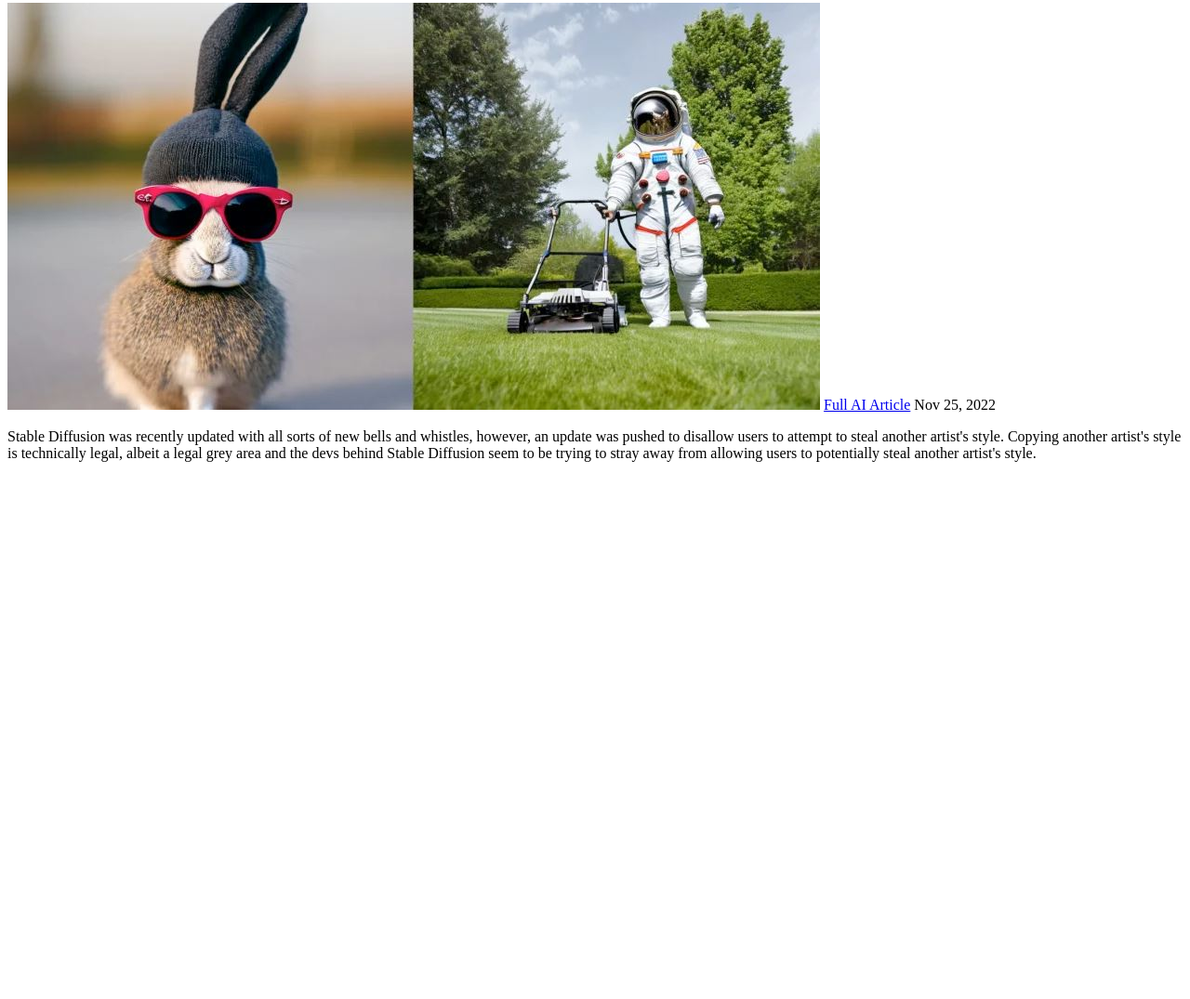
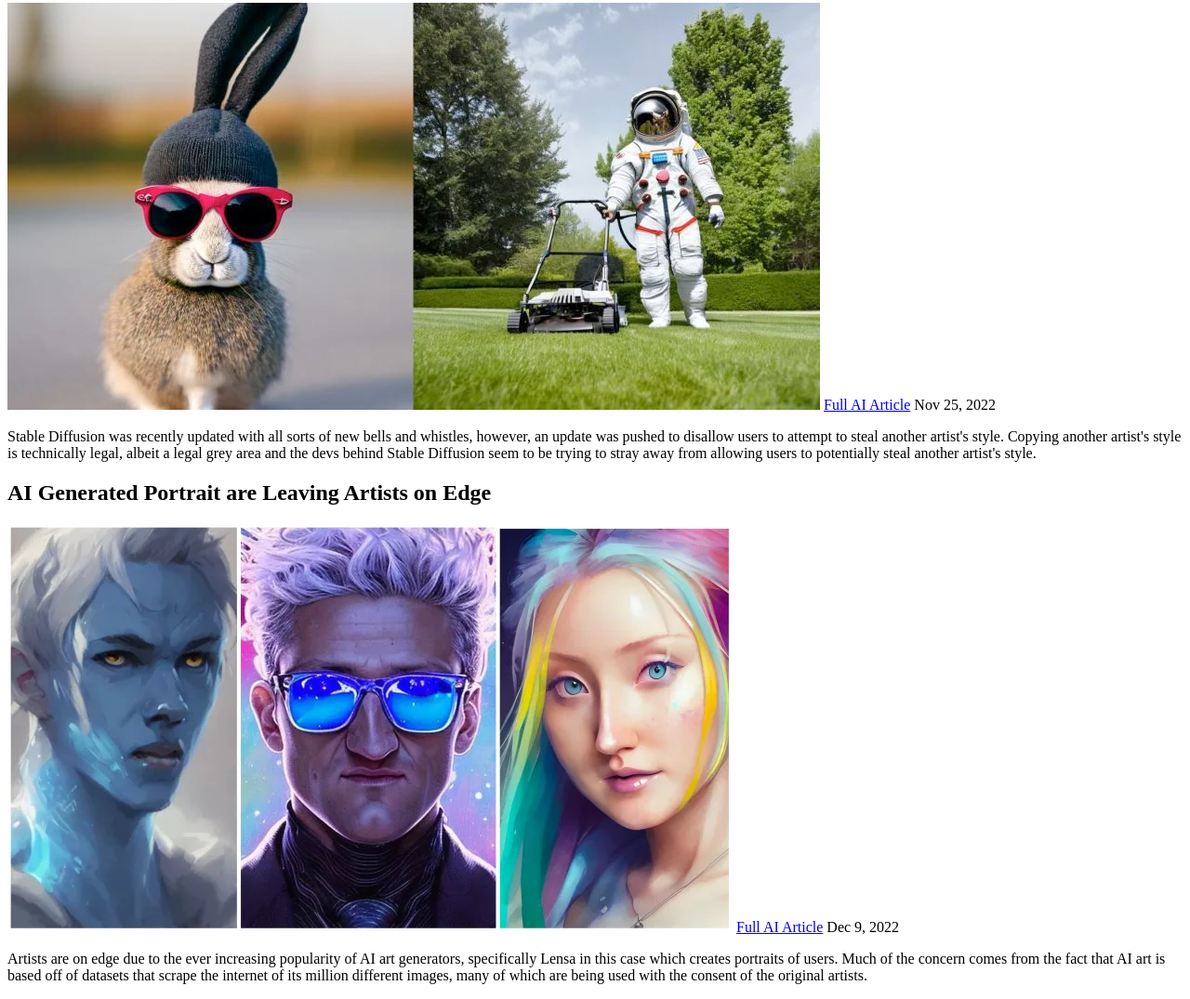
Before and after one commit to GremlinDilbert/blog_1500_05, a plain HTML site: page index.html in a window 1280 px wide. Shown: the part 1588-2663 px from the top of the page at 93% size. Before the commit the page ends 2101 px from the top, so only its background shows below. Drawn offline with Linux system fonts and the light colour scheme.

Commit message:
the final update but I forgot the 4th update woops

```diff
--- a/index.html
+++ b/index.html
@@ -41,6 +41,17 @@
                 and the devs behind Stable Diffusion seem to be trying to stray away from allowing users to potentially steal another artist's style.
             </p>
         </article>
+
+        <article>
+            <h2>AI Generated Portrait are Leaving Artists on Edge</h2>
+            <img src="/images/ai-art.png" alt="AI Art Generated with Stablediffusion, Lensa and Lexica">
+            <a href="https://www.cbc.ca/radio/asithappens/artificial-intelligence-ai-art-ethics-greg-rutkowski-1.6679466">Full AI Article</a>
+            <time>Dec 9, 2022</time>
+            <p>Artists are on edge due to the ever increasing popularity of AI art generators, specifically Lensa in this case which creates portraits of users.
+                Much of the concern comes from the fact that AI art is based off of datasets that scrape the internet of its million different images, many of which
+                are being used with the consent of the original artists.
+            </p>
+        </article>
         <!-- end of sample -->
     </main>
 </body>
```
Also changed, not shown: images/ai-art.png (added).
